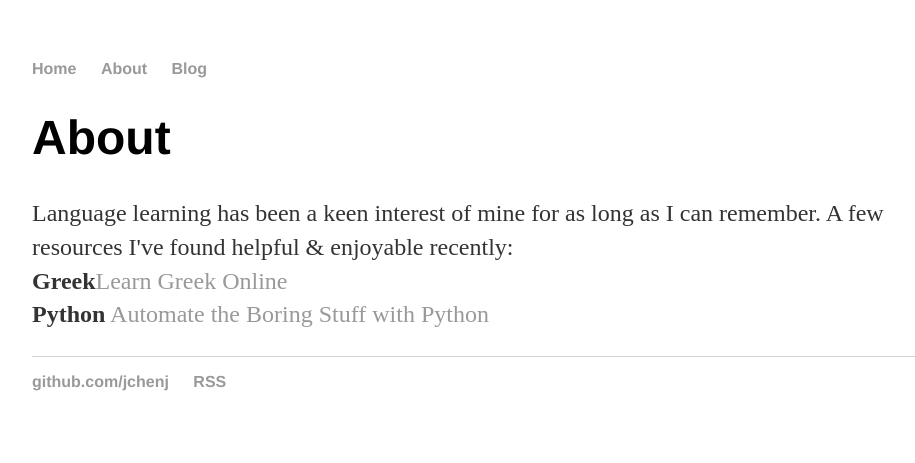
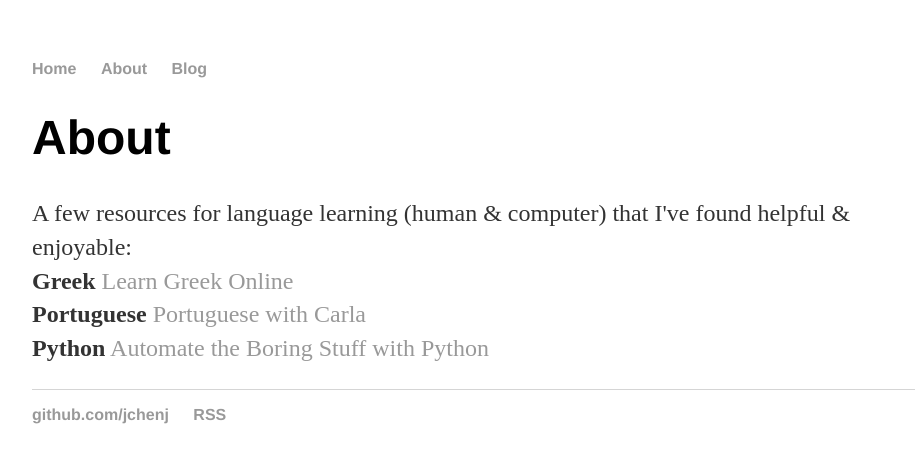
Before and after one commit to jchenj/jchenj.github.io, a Jekyll site: the page built from about/index.html, in a window 1280 px wide. Shown: the top 463 px of the page, without its empty margins (160-1075 px from the left). Built offline with Jekyll 4.4.1, drawn with Linux system fonts in a browser that asks for light colours.

Commit message:
Update index.html

```diff
--- a/about/index.html
+++ b/about/index.html
@@ -3,7 +3,7 @@ layout: default
 title: Julianna Chen
 ---
   <h1>About</h1>
-  <p>Language learning has been a keen interest of mine for as long as I can remember.
-   A few resources I've found helpful & enjoyable recently:<br>
-  <b>Greek</b><a href="http://www.kypros.org/LearnGreek/">Learn Greek Online</a><br>
-  <b>Python</b> <a href="https://automatetheboringstuff.com">Automate the Boring Stuff with Python</a><br>
+  <p> A few resources for language learning (human & computer) that I've found helpful & enjoyable:<br>
+  <b>Greek</b> <a href="http://www.kypros.org/LearnGreek/">Learn Greek Online</a><br>
+  <b>Portuguese</b> <a href="https://portuguesewithcarla.com/podcasts/">Portuguese with Carla</a><br>
+  <b>Python</b> <a href="https://automatetheboringstuff.com">Automate the Boring Stuff with Python</a><br></p>
```
